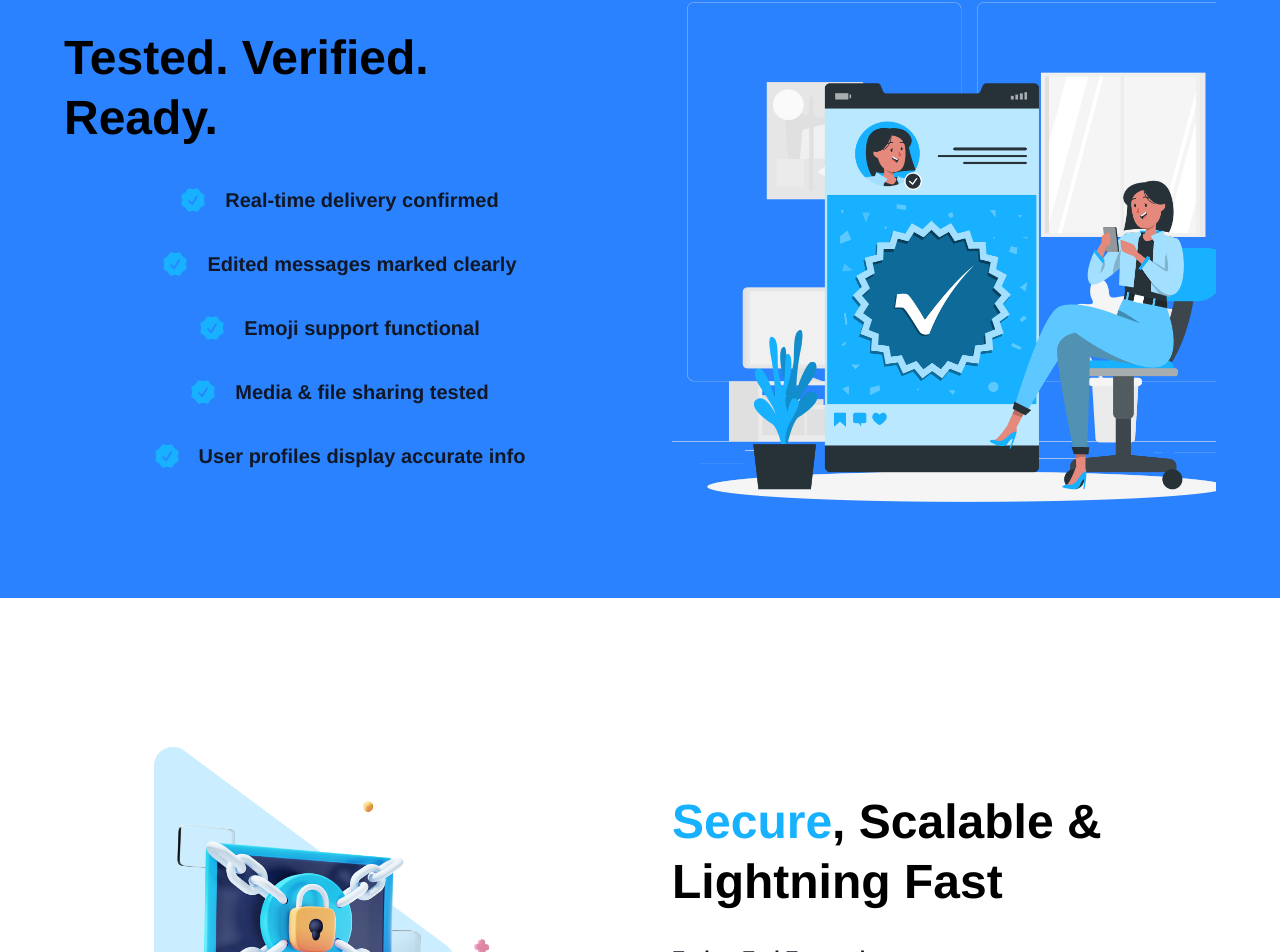
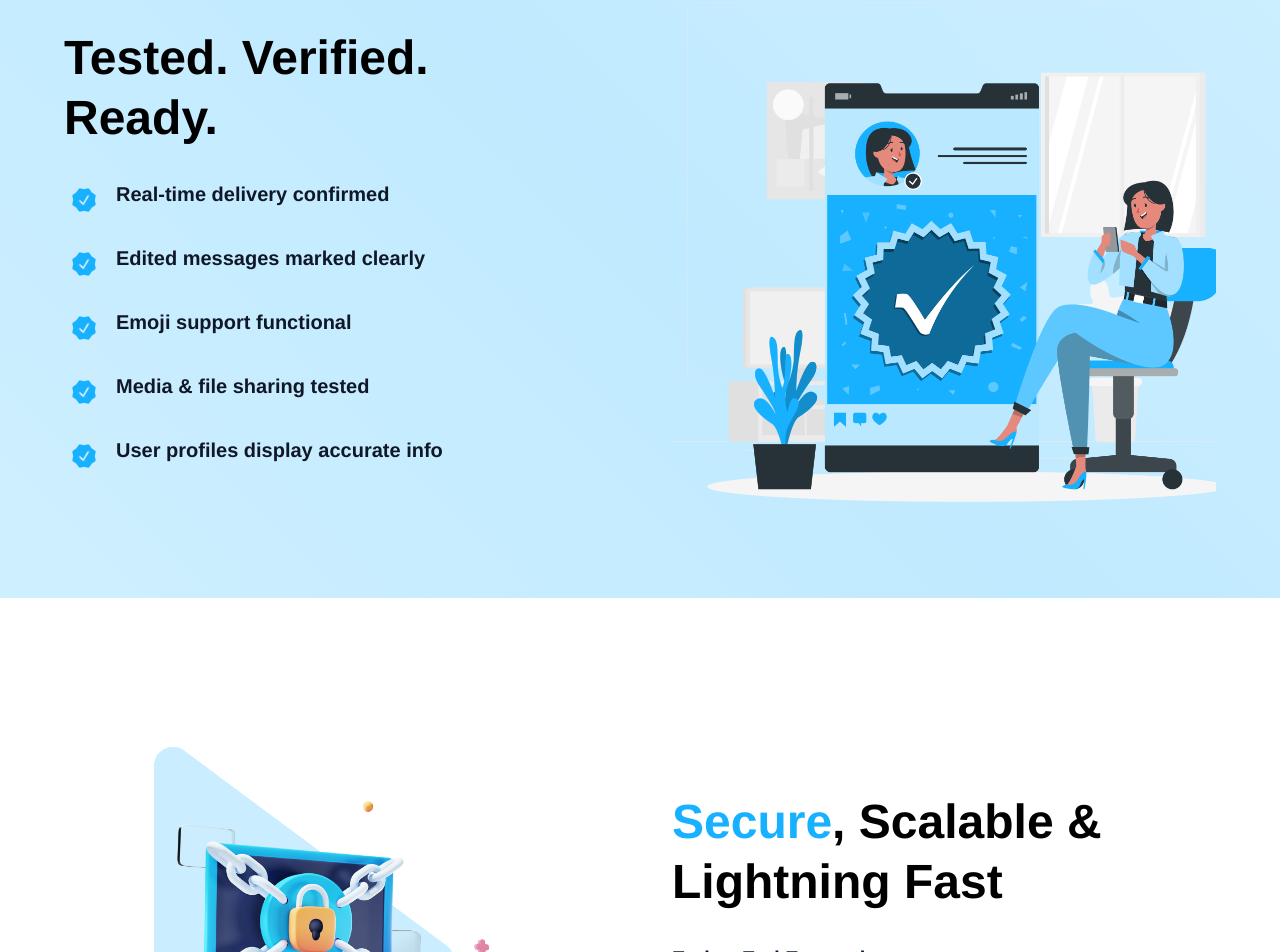
Before and after one commit to dev-ransom/sendnow, a Next.js app: page / in a window 1280 px wide. Shown: the part 2697-3649 px from the top of the page. Built offline with nearby package versions, Linux system fonts and the light colour scheme.

Commit message:
changed bg color to the previous one

```diff
--- a/app/components/Verify/index.tsx
+++ b/app/components/Verify/index.tsx
@@ -21,9 +21,9 @@ const FeatureList = () => {
               Tested. Verified. <br className="md:flex hidden"/> Ready.
             </h1>
 
-            <div className="space-y-6 flex flex-col w-full text-center">
+            <div className="space-y-6">
               {features.map((feature, index) => (
-                <div key={index} className="flex gap-3 items-center justify-center">
+                <div key={index} className="flex gap-3 lg:items-start lg:justify-start md:items-center md:justify-center">
                   <Image
                     src="/images/bitcoin.png"
                     alt="testing"
--- a/app/page.tsx
+++ b/app/page.tsx
@@ -8,7 +8,7 @@ import FeatureList from "./components/Verify";
 
 export default function Home() {
   return (
-    <div className="w-full bg-blue-500 h-full">
+    <div className="w-full bg-linear-[45deg,#ffffff,#c9edff,#ffffff] h-full">
       <div className="w-full">
         <div className="h-full w-full flex flex-col">
           <Navbar />
```
